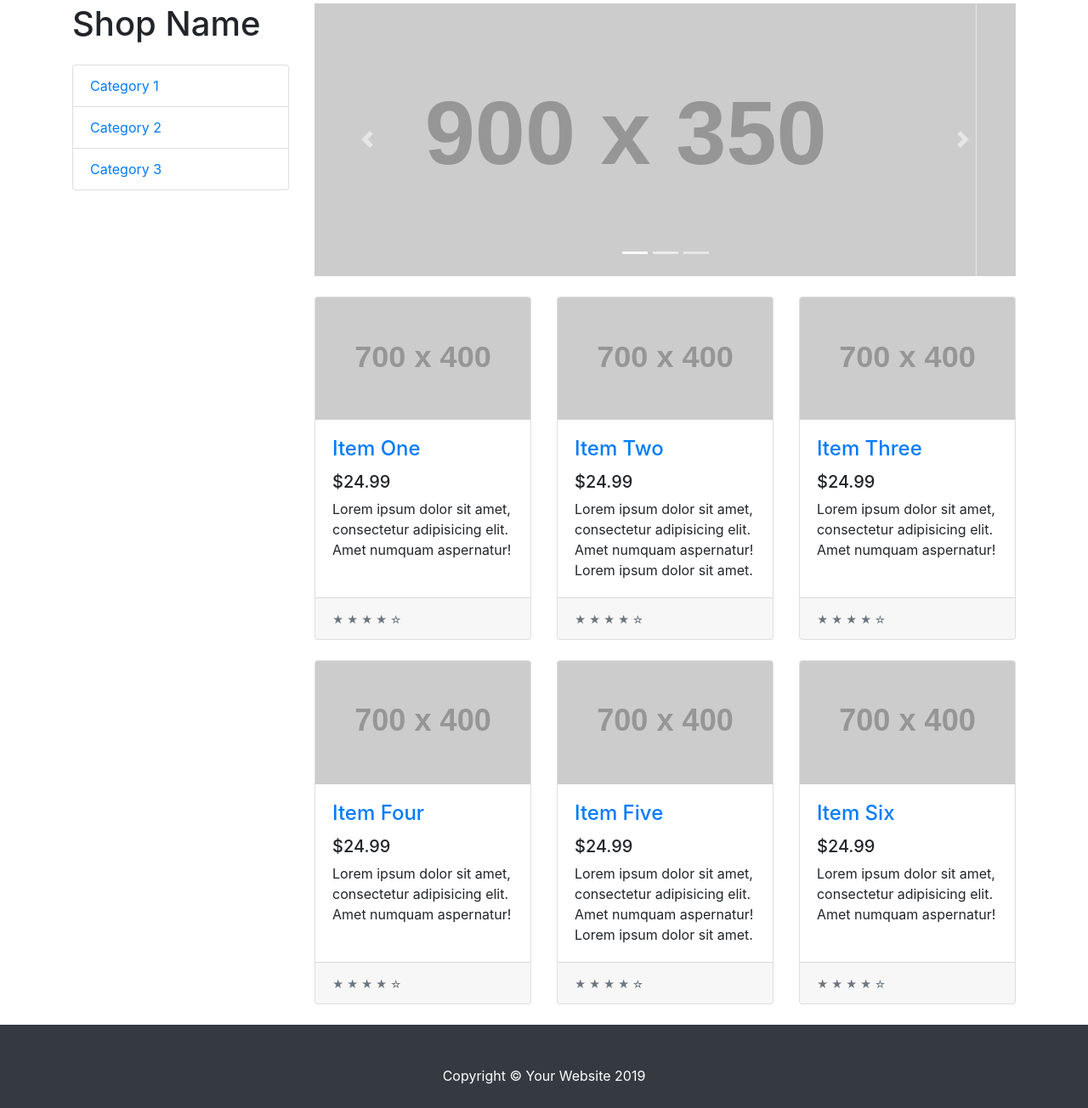
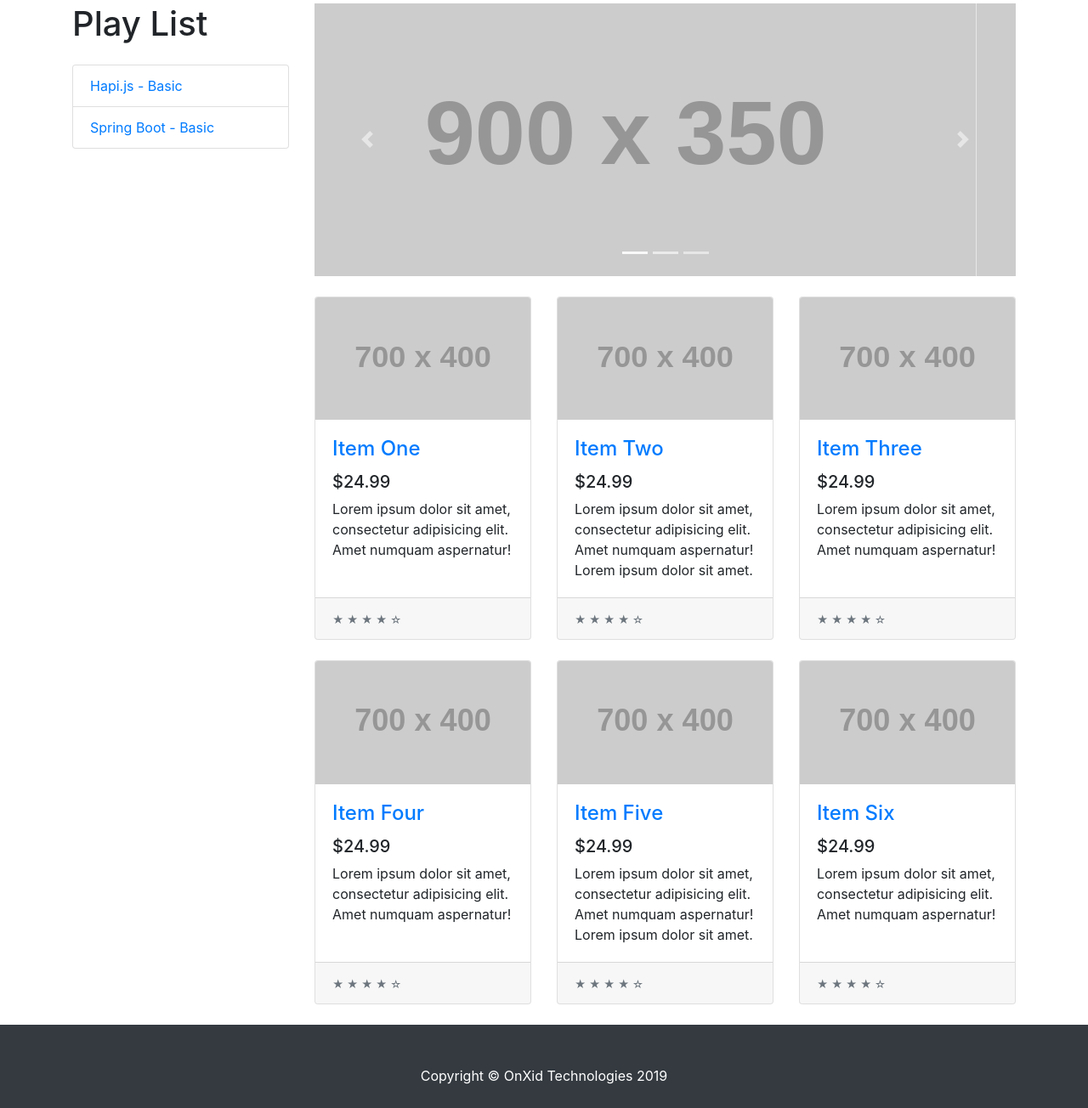
Before and after one commit to onxidtechnologies/onxidtechnologies.github.io, a website: page index.html in a window 1280 px wide. Shown: the part 76-1380 px from the top of the page at 85% size. Drawn offline with Linux system fonts and the light colour scheme; placeholder pictures from the web are drawn by us.

Commit message:
Customize template

```diff
--- a/index.html
+++ b/index.html
@@ -14,7 +14,7 @@
   <link href="vendor/bootstrap/css/bootstrap.min.css" rel="stylesheet">
 
   <!-- Custom styles for this template -->
-  <link href="css/shop-homepage.css" rel="stylesheet">
+  <link href="css/styles.css" rel="stylesheet">
 
 </head>
 
@@ -52,11 +52,10 @@
 
       <div class="col-lg-3">
 
-        <h1 class="my-4">Shop Name</h1>
+        <h1 class="my-4">Play List</h1>
         <div class="list-group">
-          <a href="#" class="list-group-item">Category 1</a>
-          <a href="#" class="list-group-item">Category 2</a>
-          <a href="#" class="list-group-item">Category 3</a>
+          <a href="#" class="list-group-item">Hapi.js - Basic</a>
+          <a href="#" class="list-group-item">Spring Boot - Basic</a>
         </div>
 
       </div>
@@ -204,7 +203,7 @@
   <!-- Footer -->
   <footer class="py-5 bg-dark">
     <div class="container">
-      <p class="m-0 text-center text-white">Copyright &copy; Your Website 2019</p>
+      <p class="m-0 text-center text-white">Copyright &copy; OnXid Technologies 2019</p>
     </div>
     <!-- /.container -->
   </footer>
```
Also changed, not shown: css/styles.css (renamed from css/shop-homepage.css).
